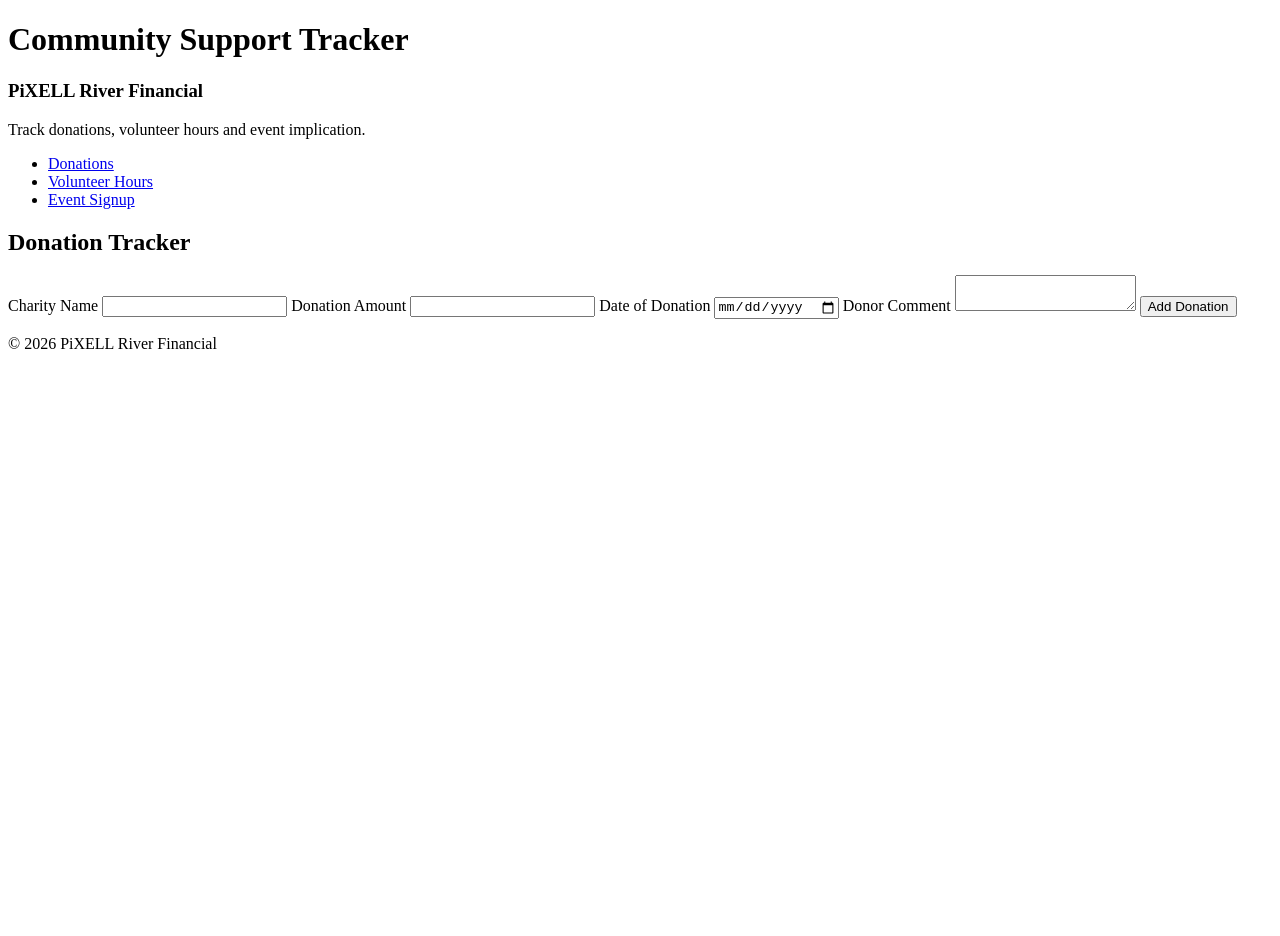
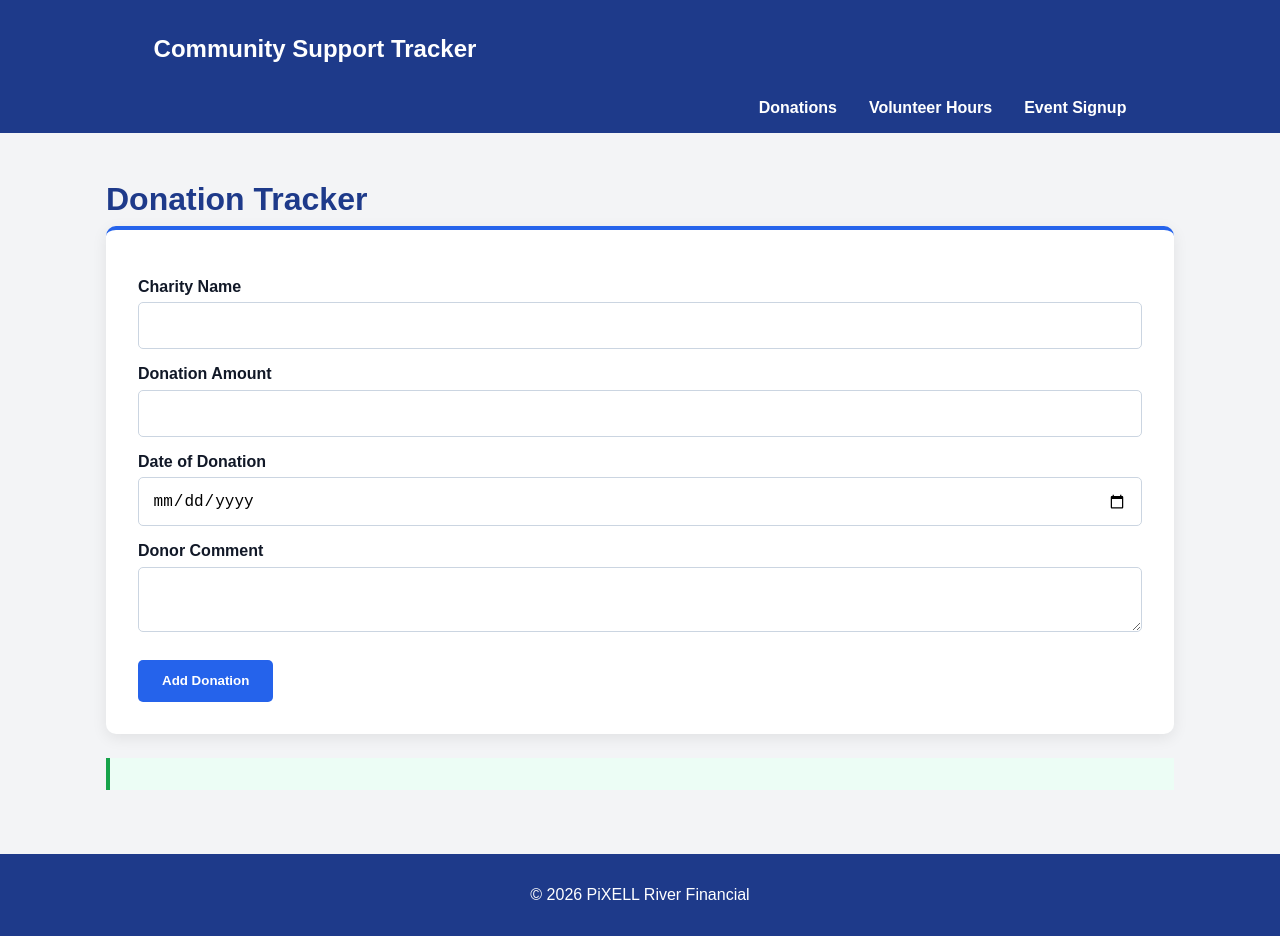
Before and after one commit to maxkreuser/Community-Support-Tracker, a website: page index.html in a window 1280 px wide. Before the commit the page ends 800 px from the top, so only its background shows below. Drawn offline with Linux system fonts and the light colour scheme.

Commit message:
I added the styling for the body and header

```diff
--- a/events.html
+++ b/events.html
@@ -4,6 +4,7 @@
     <meta charset="UTF-8">
     <meta name="viewport" content="width=device-width, initial-scale=1.0">
     <title>Event Signup</title>
+    <link rel="stylesheet" href="styles.css">
 </head>
 <body>
 
--- a/styles.css
+++ b/styles.css
@@ -0,0 +1,128 @@
+* {
+    box-sizing: border-box;
+}
+
+body {
+    margin: 0;
+    font-family: Arial, Helvetica, sans-serif;
+    background-color: #F3F4F6;
+    color: #1E3A8A;
+}
+
+header {
+    background-color: #1E3A8A;
+    color: white;
+    padding: 1.2rem 12%;
+    display: flex;
+    justify-content: space-between;
+    align-items: center;
+}
+
+header h1 {
+    font-size: 1.5rem;
+}
+
+header h3,
+header p {
+    display: none;
+}
+
+nav {
+    background-color: #1E3A8A;
+    padding: 0 12% 1rem;
+}
+
+nav ul {
+    display: flex;
+    justify-content: flex-end;
+    gap: 2rem;
+    list-style: none;
+    margin: 0;
+    padding: 0;
+}
+
+nav a {
+    color: white;
+    text-decoration: none;
+    font-weight: bold;
+}
+
+nav a:hover {
+    color: #DBEAFE;
+}
+
+main {
+    max-width: 1100px;
+    margin: 3rem auto;
+    padding: 0 1rem;
+}
+
+main h2 {
+    font-size: 2rem;
+    margin-bottom: 0.5rem;
+}
+
+form {
+    background-color: white;
+    padding: 2rem;
+    border-radius: 10px;
+    border-top: 4px solid #2563EB;
+    box-shadow: 0 4px 15px rgba(0,0,0,0.08);
+}
+
+label {
+    display: block;
+    margin-top: 1rem;
+    margin-bottom: 0.4rem;
+    color: #111827;
+    font-weight: bold;
+}
+
+input,
+textarea,
+select {
+    width: 100%;
+    padding: 0.85rem;
+    border: 1px solid #CBD5E1;
+    border-radius: 5px;
+    font-size: 1rem;
+}
+
+input:focus,
+textarea:focus,
+select:focus {
+    outline: none;
+    border-color: #2563EB;
+    box-shadow: 0 0 0 3px #DBEAFE;
+}
+
+button {
+    margin-top: 1.5rem;
+    padding: 0.85rem 1.5rem;
+    background-color: #2563EB;
+    color: white;
+    border: none;
+    border-radius: 5px;
+    font-weight: bold;
+    cursor: pointer;
+}
+
+button:hover {
+    background-color: #1E3A8A;
+}
+
+#message {
+    margin-top: 1.5rem;
+    padding: 1rem;
+    border-left: 4px solid #16A34A;
+    background-color: #ECFDF5;
+    color: #166534;
+}
+
+footer {
+    background-color: #1E3A8A;
+    color: white;
+    text-align: center;
+    padding: 1rem;
+    margin-top: 4rem;
+}
```
